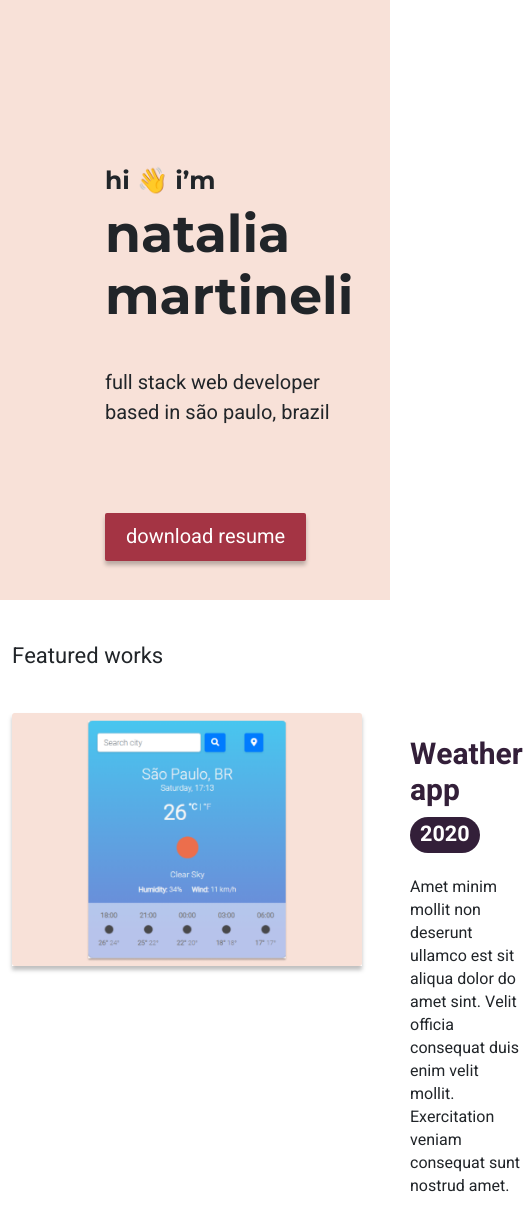
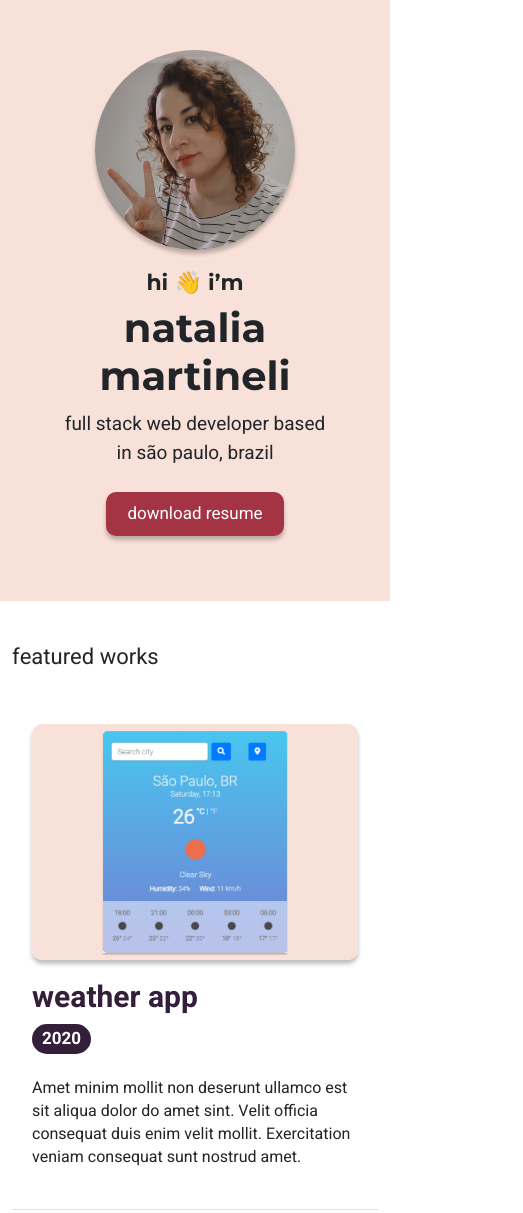
Before and after one commit to nmartineli/shecodes-portfolio, a plain HTML site: page index.html in a window 390 px wide. Shown: the top 1213 px of the page, 523 px wide, since content can reach past the window. Drawn offline with nearby package versions, Linux system fonts and the light colour scheme.

Commit message:
Responsive version ok

```diff
--- a/index.html
+++ b/index.html
@@ -27,7 +27,7 @@
   <body>
     <div class="hero">
       <div class="hero-content">
-        <div class="hero-text me-5">
+        <div class="hero-text">
           <h2>hi 👋 i’m</h2>
           <h1>natalia martineli</h1>
           <p>full stack web developer based in são paulo, brazil</p>
@@ -44,7 +44,7 @@
     </div>
     <main>
       <div class="container">
-        <p>Featured works</p>
+        <p>featured works</p>
         <div class="featured-works">
           <div class="work-image">
             <img
@@ -53,8 +53,8 @@
               class="img-fluid"
             />
           </div>
-          <div class="work-details ms-5 mt-4">
-            <h3>Weather app</h3>
+          <div class="work-details">
+            <h3>weather app</h3>
             <h4>2020</h4>
             <p>
               Amet minim mollit non deserunt ullamco est sit aliqua dolor do
@@ -67,8 +67,8 @@
           <div class="work-image">
             <img src="/src/images/elevel.png" alt="elevel" class="img-fluid" />
           </div>
-          <div class="work-details ms-5 mt-4">
-            <h3>Elevel</h3>
+          <div class="work-details">
+            <h3>elevel</h3>
             <h4>2021</h4>
             <p>
               Amet minim mollit non deserunt ullamco est sit aliqua dolor do
@@ -77,12 +77,21 @@
             </p>
           </div>
         </div>
+        <div class="inquiry">
+          <div class="inquiry-text">
+            <h2>work inquiry</h2>
+            <p>do you need help with your project? we can work together!</p>
+          </div>
+          <div class="inquiry-button">
+            <a href="#"> let's talk </a>
+          </div>
+        </div>
       </div>
     </main>
     <footer>
-      <i class="fab fa-github me-3"></i>
-      <i class="fab fa-linkedin"></i>
-      <p>By Natalia Martineli</p>
+      <h2>natalimartineli@gmail.com</h2>
+      <a href="#"> <i class="fab fa-github me-3"></i></a>
+      <a href="#"> <i class="fab fa-linkedin"></i> </a>
     </footer>
     <script
       src="https://cdn.jsdelivr.net/npm/bootstrap@5.1.0/dist/js/bootstrap.bundle.min.js"
--- a/src/css/index.css
+++ b/src/css/index.css
@@ -5,7 +5,7 @@
   box-sizing: border-box;
   --primary-color: #a43444;
   --secondary-color: #592337;
-  --light-color: rgba(220, 104, 60, 0, 2);
+  --light-color: rgba(220, 104, 60, 0.2);
   --dark-color: #331f39;
   --box-shadow: 0px 4px 4px 0px rgba(0, 0, 0, 0.25);
 }
@@ -39,7 +39,6 @@ h2 {
 }
 
 .hero {
-  height: 600px;
   background: rgba(220, 104, 60, 0.2);
 }
 
@@ -53,6 +52,7 @@ h2 {
 
 .hero-text {
   margin-top: 15px;
+  margin-right: 25px;
 }
 
 .hero-text > h1 {
@@ -60,7 +60,7 @@ h2 {
   font-weight: 700;
 }
 
-.hero-text > h2 {
+h2 {
   font-size: 25px;
   font-weight: 700;
 }
@@ -74,19 +74,21 @@ h2 {
   box-shadow: var(--box-shadow);
 }
 
-a {
+.hero-text > a,
+.inquiry-button > a {
   display: inline-block;
   font-size: 20px;
   color: #fff;
   background-color: var(--primary-color);
   padding: 9px 21px;
-  border-radius: 2px;
+  border-radius: 10px;
   margin-top: 45px;
   box-shadow: var(--box-shadow);
   transition: 0.3s ease-in-out;
 }
 
-a:hover {
+.hero-text > a:hover,
+.inquiry-button > a:hover {
   color: #fff;
   filter: brightness(120%);
 }
@@ -104,9 +106,14 @@ p {
 }
 
 .featured-works > .work-image > img {
-  max-width: 350px;
+  max-width: 400px;
   height: auto;
   box-shadow: var(--box-shadow);
+  border-radius: 10px;
+}
+
+.work-details {
+  margin: 25px 0 0 25px;
 }
 
 .work-details > h3 {
@@ -117,6 +124,7 @@ p {
 
 .work-details > h4 {
   display: inline-block;
+  font-size: 17px;
   font-weight: 900;
   color: #fff;
   background-color: var(--dark-color);
@@ -125,22 +133,145 @@ p {
 }
 
 .work-details > p {
-  font-size: 16px;
-  line-height: 23px;
+  font-size: 19px;
+  line-height: 26px;
   margin-top: 15px;
+}
+
+.inquiry {
+  background-color: var(--light-color);
+  display: flex;
+  padding: 50px 75px;
+  justify-content: space-between;
+  align-items: center;
+  margin: 30px 0;
+  border-radius: 10px;
+}
+
+.inquiry-text {
+  padding: 10px 0;
+  margin-right: 20px;
+}
+
+.inquiry-text > p {
+  margin: 10px 0;
+}
+
+.inquiry-button > a {
+  margin: 0;
 }
 
 footer {
   text-align: center;
+  height: 100px;
+  margin: 30px 0 60px 0;
+  padding: 30px 0;
 }
 
 i {
   color: var(--dark-color);
-  font-size: 30px;
+  font-size: 35px;
 }
 
-footer > p {
+footer > h2 {
   color: var(--dark-color);
-  font-size: 15px;
-  margin-top: 10px;
+  font-size: 22px;
+  margin: 20px;
 }
+
+@media (max-width: 900px) {
+  .hero {
+    text-align: center;
+  }
+  .hero-content {
+    width: 100%;
+    margin: 0 auto;
+    padding: 50px 50px;
+    flex-direction: column-reverse;
+    align-items: center;
+  }
+  .hero-text {
+    margin: 0;
+  }
+
+  .hero-content > div > img {
+    width: 200px;
+    border-radius: 50%;
+    box-shadow: var(--box-shadow);
+    margin-bottom: 20px;
+  }
+
+  .hero-text > h1 {
+    font-size: 40px;
+    font-weight: 700;
+  }
+
+  .hero-text > h2 {
+    font-size: 22px;
+    font-weight: 700;
+  }
+  .hero-text > p {
+    font-size: 19px;
+    margin: 10px;
+  }
+  .hero-text > a {
+    margin: 15px;
+    font-size: 17px;
+  }
+
+  .featured-works {
+    display: flex;
+    flex-direction: column;
+    border-bottom: solid 1px #e0e0e0;
+    margin-bottom: 40px;
+    padding: 0;
+  }
+
+  .featured-works > .work-image {
+    padding: 10px 20px;
+  }
+
+  .featured-works > .work-image > img {
+    max-width: 100%;
+    height: auto;
+    box-shadow: var(--box-shadow);
+    border-radius: 10px;
+  }
+
+  .work-details {
+    padding: 10px 20px 0 20px;
+    margin: 0;
+  }
+
+  .work-details > h3 {
+    font-weight: 700;
+    font-size: 30px;
+    color: var(--dark-color);
+  }
+
+  .work-details > h4 {
+    display: inline-block;
+    font-size: 17px;
+    font-weight: 900;
+    color: #fff;
+    background-color: var(--dark-color);
+    padding: 5px 10px;
+    border-radius: 25px;
+  }
+
+  .work-details > p {
+    font-size: 16px;
+    line-height: 23px;
+    margin-top: 15px;
+  }
+
+  .inquiry {
+    flex-direction: column;
+    margin: 10px 30px 10px 30px;
+    text-align: center;
+  }
+  .inquiry-text {
+    padding: 10px 0;
+    margin: 0;
+  }
+}
```
